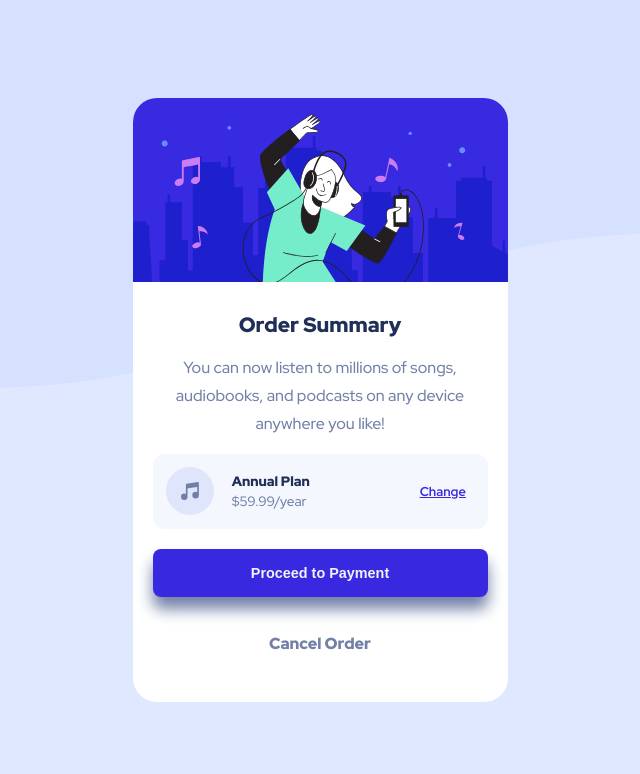
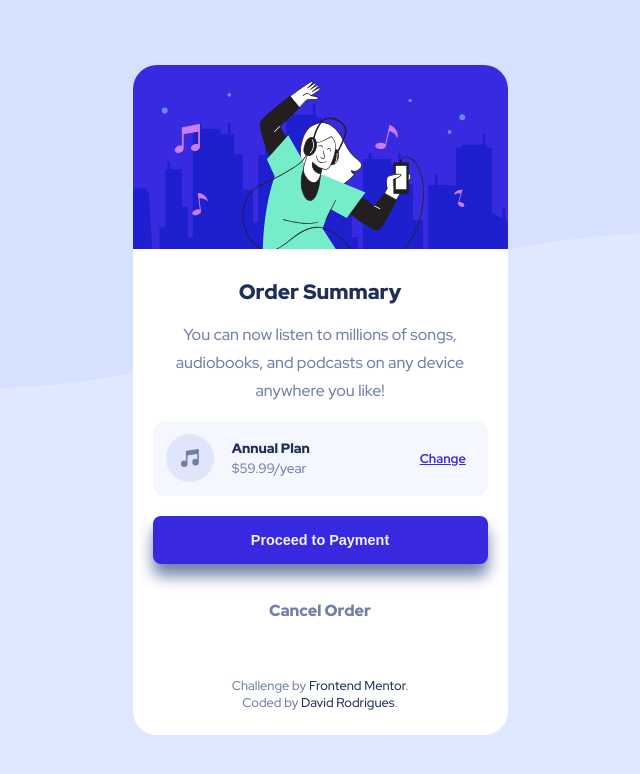
Before and after one commit to drodrigues21/order-summary-component, a plain HTML site: page index.html in a window 1280 px wide. Shown: the whole page, without its empty margins (320-960 px from the left). Drawn offline with Linux system fonts and the light colour scheme.

Commit message:
Final commit. Added footer

```diff
--- a/index.html
+++ b/index.html
@@ -40,13 +40,12 @@
       <div class="cancel-plan">
         <a href="#">Cancel Order</a>
       </div>
-
-      <!-- <footer>
+      <footer>
         <div class="attribution">
-          Challenge by <a href="https://www.frontendmentor.io?ref=challenge" target="_blank">Frontend Mentor</a>.
+          Challenge by <a href="https://www.frontendmentor.io?ref=challenge" target="_blank">Frontend Mentor</a>. <br>
           Coded by <a href="#">David Rodrigues</a>.
         </div>
-      </footer> -->
+      </footer>
     </div>
   </body>
 </html>
--- a/styles/style.css
+++ b/styles/style.css
@@ -127,6 +127,26 @@ body {
     color: hsl(223, 47%, 23%);
 }
 
+footer {
+    text-align: center;
+}
+
+.attribution {
+    font-size: .8rem;
+    color: hsl(224, 23%, 55%);
+    padding: .5rem 1.25rem 1.5rem 1.25rem;
+}
+
+.attribution a {
+    text-decoration: none;
+    color: hsl(223, 47%, 23%);
+}
+
+.attribution a:hover {
+    color: hsl(245, 75%, 52%);
+}
+
+
 @media screen and (min-width: 800px) {
     body {
         background: url('../images/pattern-background-desktop.svg');
```
